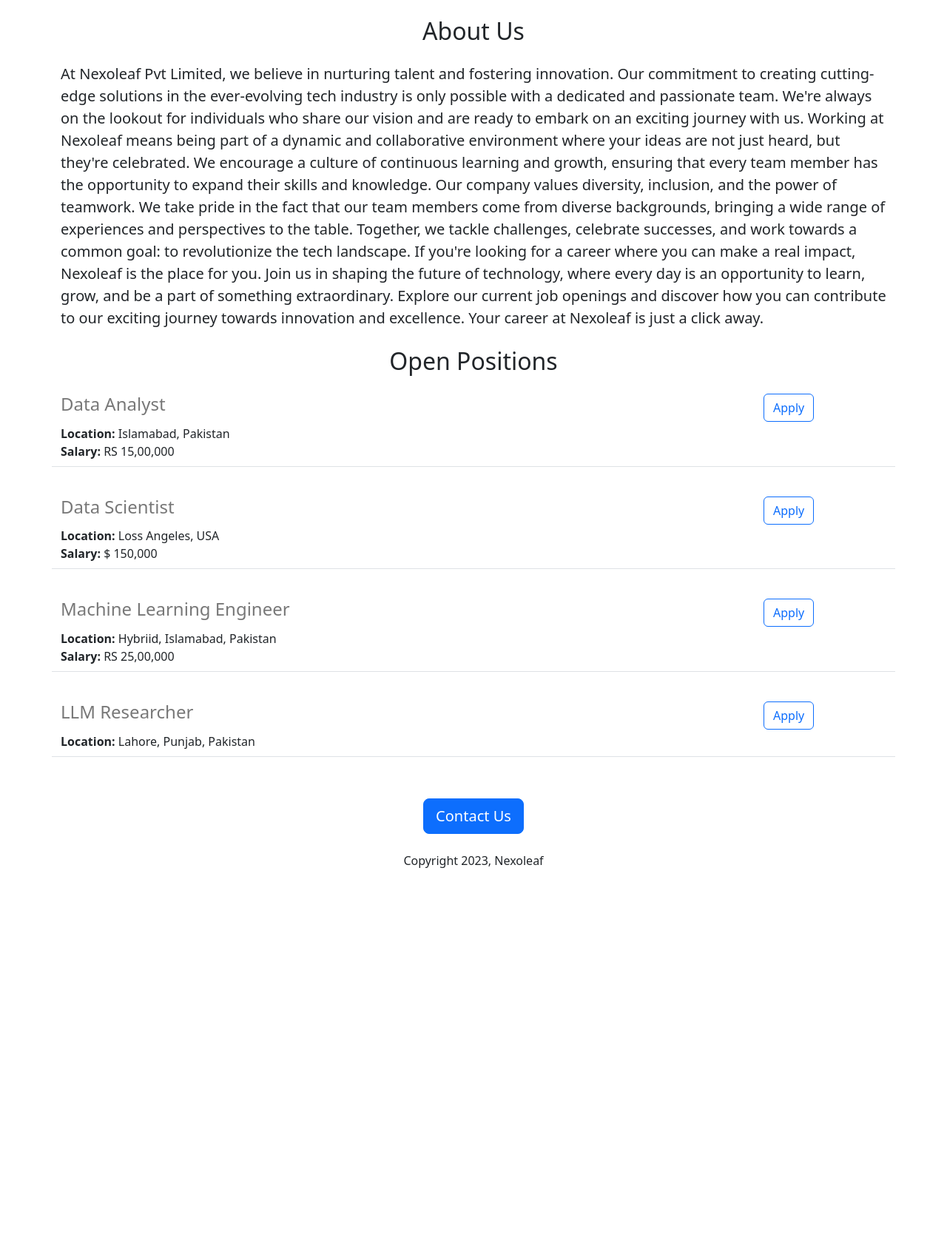
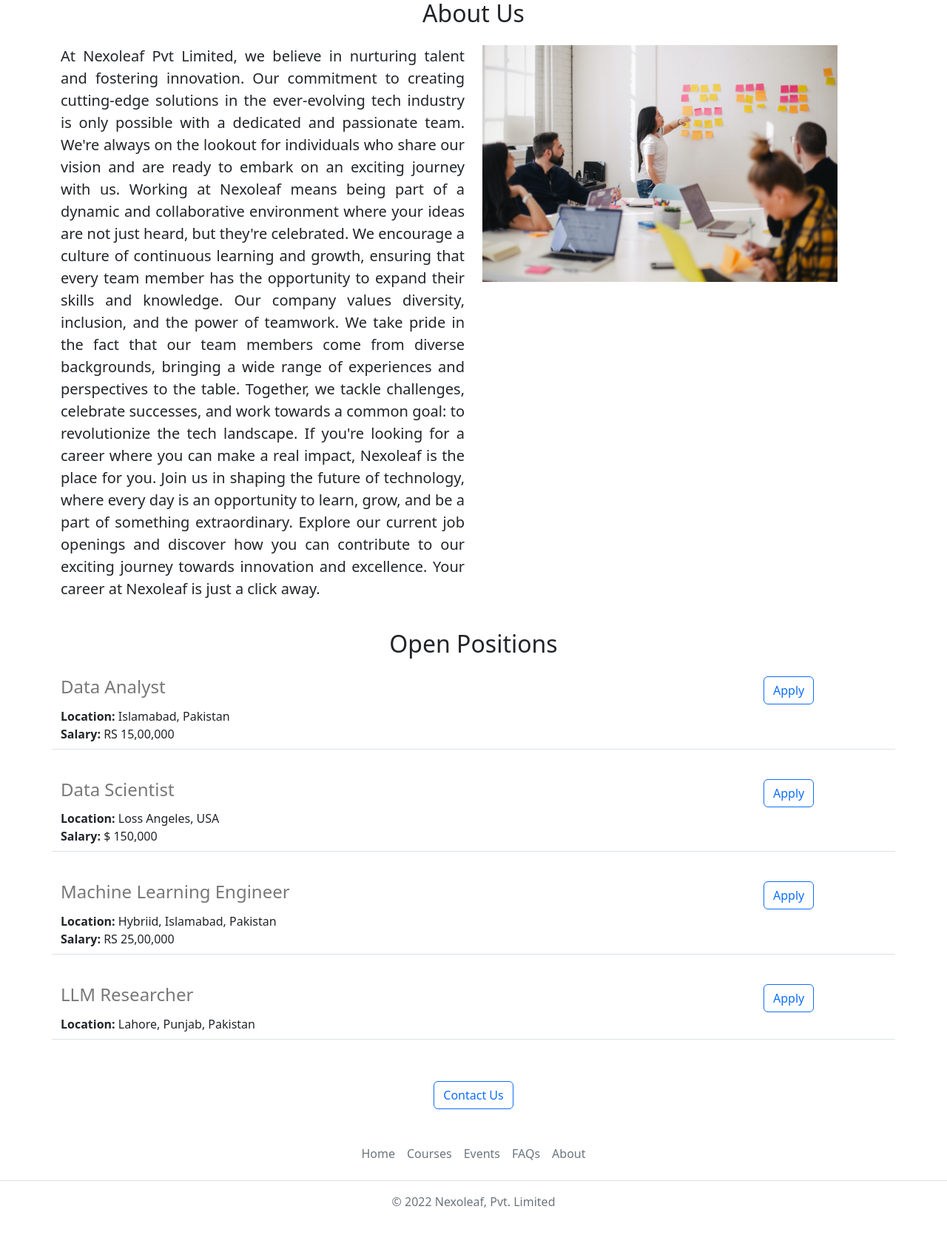
Before and after one commit to umar-faroooq/Flask-web-app, a Flask app: page / in a window 1280 px wide. Shown: the part 457-2149 px from the top of the page at 74% size. Before the commit the page ends 1630 px from the top, so only its background shows below. Run offline with Flask 2, Linux system fonts and the light colour scheme.

Commit message:
Done some refactoring, added to mailto to apply and added footer and navbar

```diff
--- /dev/null
+++ b/templates/footer.html
@@ -0,0 +1,10 @@
+<footer class="py-3 my-4">
+    <ul class="nav justify-content-center border-bottom pb-3 mb-3">
+      <li class="nav-item"><a href="#" class="nav-link px-2 text-muted">Home</a></li>
+      <li class="nav-item"><a href="#" class="nav-link px-2 text-muted">Courses</a></li>
+      <li class="nav-item"><a href="#" class="nav-link px-2 text-muted">Events</a></li>
+      <li class="nav-item"><a href="#" class="nav-link px-2 text-muted">FAQs</a></li>
+      <li class="nav-item"><a href="#" class="nav-link px-2 text-muted">About</a></li>
+    </ul>
+    <p class="text-center text-muted">© 2022 Nexoleaf, Pvt. Limited</p>
+  </footer>
--- a/templates/home.html
+++ b/templates/home.html
@@ -12,20 +12,31 @@
                 height: 360px;
                 width: 100%;
                 object-fit: cover;
+                margin-bottom: 16px;
             }
         </style>
     </head>
     <body>
+        {% include"nav.html" %}
+        <img id="banner" src="./static/Nexoleaf-Career-image.jpg" alt="Nexoleaf-Career-Image" class="img-fluid">
         <div class="container">
-            <h1 class="text-center mt-4 mb-4">
-                Nexoleaf Careers
-            </h1>
-            <img id="banner" src="./static/Nexoleaf-Career-image.jpg" alt="Nexoleaf-Career-Image" class="img-fluid">
+
             <h2 class="text-center mt-4 mb-4">About Us</h2>
-            <p class="lead">At Nexoleaf Pvt Limited, we believe in nurturing talent and fostering innovation. Our commitment to creating cutting-edge solutions in the ever-evolving tech industry is only possible with a dedicated and passionate team. We're always on the lookout for individuals who share our vision and are ready to embark on an exciting journey with us.
-                Working at Nexoleaf means being part of a dynamic and collaborative environment where your ideas are not just heard, but they're celebrated. We encourage a culture of continuous learning and growth, ensuring that every team member has the opportunity to expand their skills and knowledge.
-                Our company values diversity, inclusion, and the power of teamwork. We take pride in the fact that our team members come from diverse backgrounds, bringing a wide range of experiences and perspectives to the table. Together, we tackle challenges, celebrate successes, and work towards a common goal: to revolutionize the tech landscape.
-                If you're looking for a career where you can make a real impact, Nexoleaf is the place for you. Join us in shaping the future of technology, where every day is an opportunity to learn, grow, and be a part of something extraordinary. Explore our current job openings and discover how you can contribute to our exciting journey towards innovation and excellence. Your career at Nexoleaf is just a click away.</p>
+            <div class="row">
+                <div class="col-md-6">
+                    <p class="lead" style="text-align: justify;">At Nexoleaf Pvt Limited, we believe in nurturing talent and fostering innovation. Our commitment to creating cutting-edge solutions in the ever-evolving tech industry is only possible with a dedicated and passionate team. We're always on the lookout for individuals who share our vision and are ready to embark on an exciting journey with us.
+                        Working at Nexoleaf means being part of a dynamic and collaborative environment where your ideas are not just heard, but they're celebrated. We encourage a culture of continuous learning and growth, ensuring that every team member has the opportunity to expand their skills and knowledge.
+                        Our company values diversity, inclusion, and the power of teamwork. We take pride in the fact that our team members come from diverse backgrounds, bringing a wide range of experiences and perspectives to the table. Together, we tackle challenges, celebrate successes, and work towards a common goal: to revolutionize the tech landscape.
+                        If you're looking for a career where you can make a real impact, Nexoleaf is the place for you. Join us in shaping the future of technology, where every day is an opportunity to learn, grow, and be a part of something extraordinary. Explore our current job openings and discover how you can contribute to our exciting journey towards innovation and excellence. Your career at Nexoleaf is just a click away.</p>
+
+                </div>
+                <div class="d-none d-md-block col-md-6">
+                    <img src="./static/people.jpg" style="height: 320px;">
+                </div>
+
+            </div>
+
+
             <h2 class="text-center mt-4 mb-4">Open Positions</h2>
             <p>
                 {% for job in jobs %}
@@ -36,15 +47,14 @@
 
 
             <div class="text-center">
-                <button class="btn btn-primary btn-lg">Contact Us</button>
-                <p class="mt-4 mb-4"> Copyright 2023, Nexoleaf</p>
+                <a class="btn btn-outline-primary" href="mailto:umar5555f@gmail.com?subject=Question about job openings" type="button">Contact Us</a>
             </div>
 
 
         </div>
 
 
-
+        {% include 'footer.html' %}
     </body>
 
 
--- a/templates/jobitem.html
+++ b/templates/jobitem.html
@@ -13,7 +13,7 @@
         {% endif %}
     </div>
     <div class="col-2">
-        <button type="button" class="btn btn-outline-primary float-right align-middle">Apply</button>
+        <a href="mailto:umar5555f@gmail.com?subject=Application for {{job['title']}}" type="button" class="btn btn-outline-primary float-right align-middle">Apply</a>
     </div>
 </div>
 <br>
--- /dev/null
+++ b/templates/nav.html
@@ -0,0 +1,8 @@
+<!-- Image and text -->
+<nav class="navbar shadow-smm fixed-top bg-white">
+    <a class="navbar-brand" href="#">
+      <img src="./static/nexoleaf.svg" width="30" height="30" class="d-inline-block align-top" alt="">
+      Nexoleaf
+    </a>
+  </nav>
+  <div style="height: 56px;"></div>
```
Also changed, not shown: static/nexoleaf.svg (added), static/people.jpg (added).
